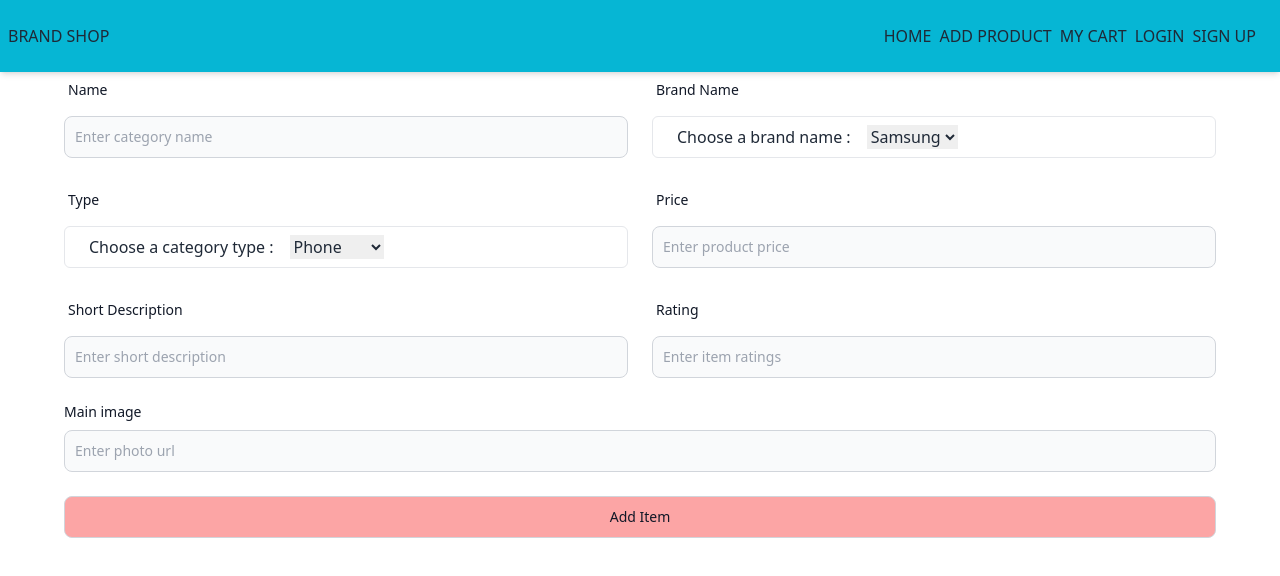
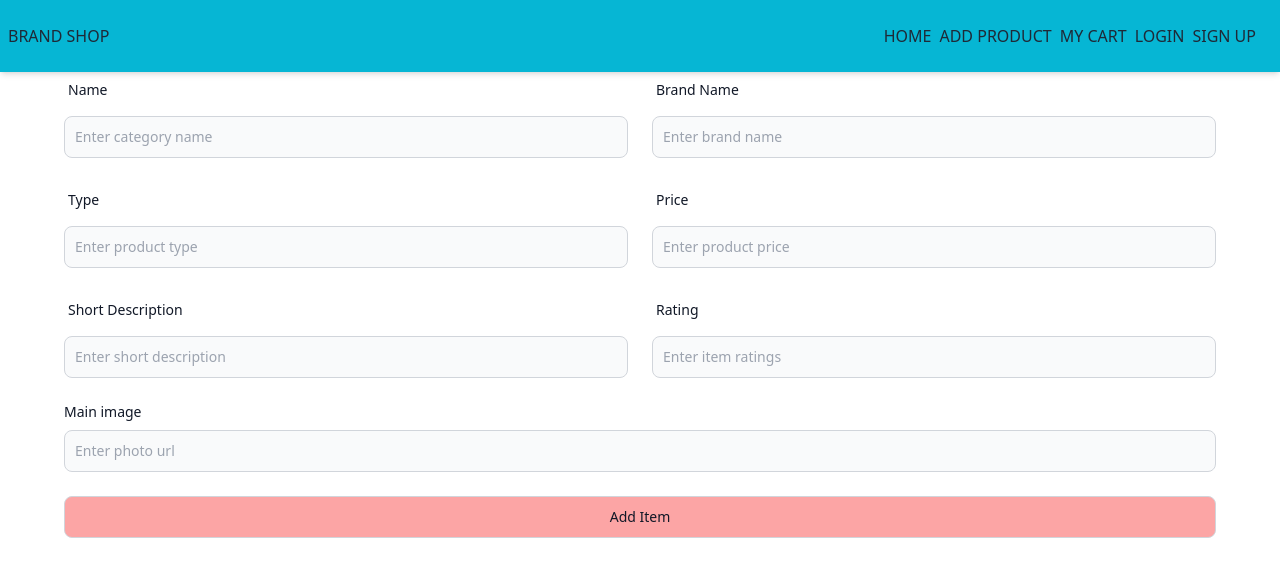
Before and after one commit to Alauddin-24434/Brand-Shop, a React (Vite) app: page /addProduct in a window 1280 px wide. Shown: the top 576 px of the page. Built offline with nearby package versions, Linux system fonts and the light colour scheme.

Commit message:
create brand route then added 6 differnt brand route

```diff
--- /dev/null
+++ b/src/Components/Brand/Brand.jsx
@@ -0,0 +1,31 @@
+import { useLoaderData } from "react-router-dom";
+
+const Brand = () => {
+
+const loadData=useLoaderData()
+
+console.log("this is testing",loadData)
+
+
+
+
+
+
+
+    return (
+        <div className="max-w-5xl mx-auto grid grid-cols-4">
+
+        {
+            loadData?.map(load=> <div key={load._id}>
+                <div>
+                    <img src={load.image} alt="" />
+                    <p>{load.name}</p>
+                </div>
+
+            </div>)
+        }
+        </div>
+    );
+};
+
+export default Brand;
--- a/src/Components/Cetagory/Cetagory.jsx
+++ b/src/Components/Cetagory/Cetagory.jsx
@@ -1,47 +1,42 @@
-
 import { useEffect, useState } from "react";
 import { Link } from "react-router-dom";
 
+
+
 const Cetagory = () => {
-    const [loadCetagory, setLoadCetagory] = useState([])
+
+    const [fakeData, setFakeData] = useState([])
+
     useEffect(() => {
         fetch('/brand.json')
             .then(res => res.json())
-            .then(data => {
+            .then(data => setFakeData(data))
+    }, [])
+    console.log(fakeData)
+    return (
+        <div className="max-w-5xl mx-auto grid grid-cols-3 gap-4 ">
+            {
+                fakeData?.map(fake => <div key={fake.id}>
 
-                console.log(data)
-                setLoadCetagory(data)
+                    <Link to={`/brand/${fake.brand}`}>
+                    <div className="w-96 h-96">
+                        <img className="w-full h-60" src={fake.image} alt="" />
+                        <div>
+                            <p>{fake.brand}</p>
+                        </div>
+                    </div>
 
-            })
-    }, [])
-    console.log(loadCetagory)
 
-const handleBrandClick=(brand)=>{
-    console.log("this is handle", brand )
-    fetch()
-}
+
+                    </Link>
+                </div>
 
 
 
 
-    return (
-        <div>
+                )
 
-            <p>This is cetagory</p>
-            <div className="grid grid-cols-3 max-w-6xl p-4 gap-4 mx-auto">
-                {
-                    loadCetagory?.map(cat => <div onClick={()=>handleBrandClick(cat.brand)} key={cat.id} className="max-w-6xl h-auto shadow-md">
-                        <Link to={`/brand/${cat.brand}`}>
-                        <div className="">
-                            <img className="object-cover w-full h-60" src={cat.image} alt="" />
-
-
-                            <div className="p-4">  {cat.name}</div>
-                        </div>
-                        </Link>
-                    </div>)
-                }
-            </div>
+            }
 
         </div>
     );
--- a/src/Pages/AddProduct.jsx
+++ b/src/Pages/AddProduct.jsx
@@ -15,14 +15,14 @@ const AddProduct = () => {
         const newWatch = { name, brand, type, price, rating, shortDescription, image };
         console.log(newWatch)
 
-        // fetch('http://localhost:5000/watch', {
-        //     method: 'POST',
-        //     headers: {
-        //         'content-type': 'application/json'
-        //     },
-        //     body: JSON.stringify(newWatch)
-        // })
-        form.reset()
+        fetch('http://localhost:5000/brand', {
+            method: 'POST',
+            headers: {
+                'content-type': 'application/json'
+            },
+            body: JSON.stringify(newWatch)
+        })
+
     }
     return (
         <div className="max-w-6xl mx-auto ">
@@ -35,37 +35,13 @@ const AddProduct = () => {
 
                     <div>
                         <label className="block mb-2 text-sm font-medium text-gray-900 label dark:text-white">Brand Name</label>
-                        <div className="max-w-6xl mx-auto h-auto border p-2 rounded-md">
-                       <label className="p-4">Choose a brand name :</label>
-                        <select name="brand" id="brand" value="none" required>
-                            <option value="" disabled selected>None</option>
-                            <option value="samsung">Samsung</option>
-                            <option value="google">Google</option>
-                            <option value="walton">Walton</option>
-                            <option value="msi">Msi</option>
-                            <option value="sony">Sony</option>
-                            <option value="apple">Apple</option>
-                        </select>
-                       </div>
+                        <input type="text" id="" name="brand" className="bg-gray-50 border border-gray-300 text-gray-900 text-sm rounded-lg focus:ring-blue-500 focus:border-blue-500 block w-full p-2.5 dark:bg-gray-700 dark:border-gray-600 dark:placeholder-gray-400 dark:text-white dark:focus:ring-blue-500 dark:focus:border-blue-500" placeholder="Enter brand name" required />
                     </div>
 
                     <div>
                         <label className="block mb-2 text-sm font-medium text-gray-900 label dark:text-white">Type</label>
-                        {/* <input type="text" id="" name="brand" className="bg-gray-50 border border-gray-300 text-gray-900 text-sm rounded-lg focus:ring-blue-500 focus:border-blue-500 block w-full p-2.5 dark:bg-gray-700 dark:border-gray-600 dark:placeholder-gray-400 dark:text-white dark:focus:ring-blue-500 dark:focus:border-blue-500" placeholder="Enter brand name" required /> */}
-                       <div className="max-w-6xl mx-auto h-auto border p-2 rounded-md">
-                       <label className="p-4">Choose a category type :</label>
-                        <select name="type" id="type" value="none" required>
-                            <option value="" disabled selected>None</option>
-                            <option value="phone">Phone</option>
-                            <option value="laptop">Laptop</option>
-                            <option value="macBook">Mac Book</option>
-                            <option value="tv">Tv</option>
-                            <option value="monitor">Monitor</option>
-                            <option value="tv">Tv</option>
 
-                        </select>
-                       </div>
-
+                        <input type="text" id="" name="type" className="bg-gray-50 border border-gray-300 text-gray-900 text-sm rounded-lg focus:ring-blue-500 focus:border-blue-500 block w-full p-2.5 dark:bg-gray-700 dark:border-gray-600 dark:placeholder-gray-400 dark:text-white dark:focus:ring-blue-500 dark:focus:border-blue-500" placeholder="Enter product type" required />
 
                     </div>
 
--- a/src/main.jsx
+++ b/src/main.jsx
@@ -2,9 +2,6 @@ import React from 'react'
 import ReactDOM from 'react-dom/client'
 
 import './index.css'
-
-
-
 import {
   createBrowserRouter,
   RouterProvider,
@@ -15,6 +12,8 @@ import SignUp from './Pages/SignUp';
 import Login from './Pages/Login';
 import Cetagory from './Components/Cetagory/Cetagory';
 import AddProduct from './Pages/AddProduct';
+import Brand from './Components/Brand/Brand';
+
 
 const router = createBrowserRouter([
   {
@@ -25,17 +24,20 @@ const router = createBrowserRouter([
         path: '/',
         element: <Home></Home>
       },
-      {
-        path:'/cetagory',
-        element:<Cetagory></Cetagory>,
 
 
-      },
+
       {
-        path:'/addProduct',
-        element:<AddProduct></AddProduct>
+        path: '/addProduct',
+        element: <AddProduct></AddProduct>,
+
       }
       ,
+      {
+        path: '/brand/:brand',
+        element: <Brand></Brand>,
+        loader: ({ params }) => fetch(`http://localhost:5000/brand/${params.brand}`)
+      },
       {
         path: '/signUp',
         element: <SignUp></SignUp>
```
